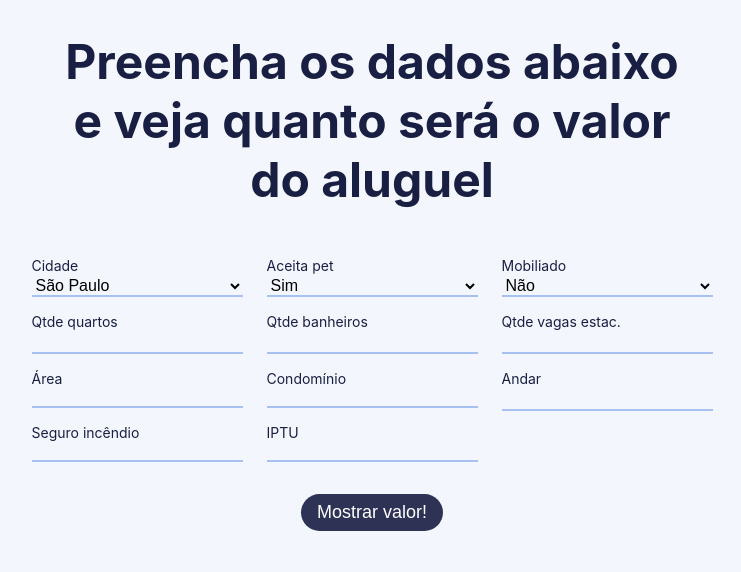
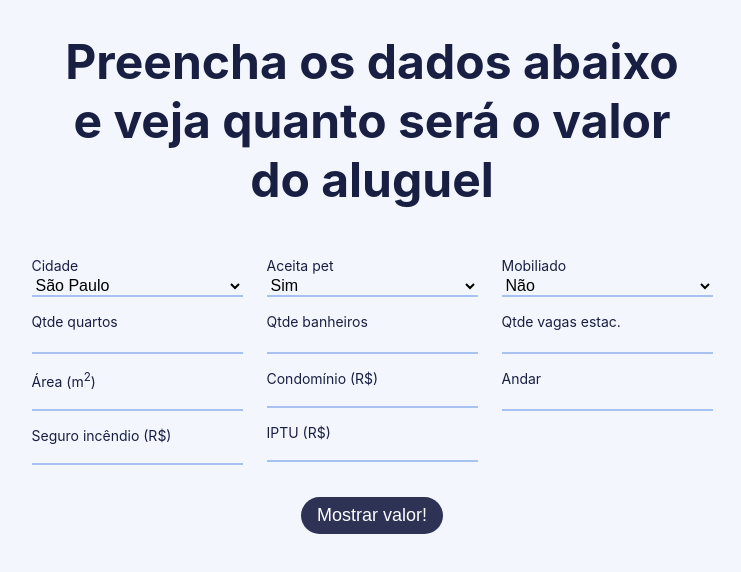
Before and after one commit to RenanNascimento/for-rent, a React (Create React App) app in the folder app/: page / in a window 1280 px wide. Shown: the top 572 px of the page, without its empty margins (268-1009 px from the left). Built offline with nearby package versions, Linux system fonts and the light colour scheme.

Commit message:
[APP] Add numberical symbol to label

```diff
--- a/app/src/components/Form/Form.js
+++ b/app/src/components/Form/Form.js
@@ -11,8 +11,7 @@ const Form = ({ getPredict }) => {
 
   const { register, handleSubmit } = useForm()
 
-  const numStrToFloat = (money) =>
-    parseFloat(money.replace('R$ ', '').replace(' m2', '').replace(',', '.'))
+  const numStrToFloat = (money) => parseFloat(money.replace(',', '.'))
 
   const strToBoolean = (value) => (value === 'true' ? true : false)
 
@@ -93,12 +92,13 @@ const Form = ({ getPredict }) => {
 
           {/* area */}
           <El.Field>
-            <El.Label htmlFor="area">Área</El.Label>
+            <El.Label htmlFor="area">
+              Área (m<sup>2</sup>)
+            </El.Label>
             <NumberFormat
               id="area"
               allowNegative={false}
               decimalSeparator=","
-              suffix=" m2"
               required
               {...register('area')}
             />
@@ -106,12 +106,11 @@ const Form = ({ getPredict }) => {
 
           {/* fire insurance */}
           <El.Field>
-            <El.Label htmlFor="fire-insurance">Seguro incêndio</El.Label>
+            <El.Label htmlFor="fire-insurance">Seguro incêndio (R$)</El.Label>
             <NumberFormat
               id="fire-insurance"
               allowNegative={false}
               decimalSeparator=","
-              prefix="R$ "
               required
               {...register('fireInsurance')}
             />
@@ -143,12 +142,11 @@ const Form = ({ getPredict }) => {
 
           {/* hoa */}
           <El.Field>
-            <El.Label htmlFor="hoa">Condomínio</El.Label>
+            <El.Label htmlFor="hoa">Condomínio (R$)</El.Label>
             <NumberFormat
               id="hoa"
               allowNegative={false}
               decimalSeparator=","
-              prefix="R$ "
               required
               {...register('hoa')}
             />
@@ -156,12 +154,11 @@ const Form = ({ getPredict }) => {
 
           {/* property tax */}
           <El.Field>
-            <El.Label htmlFor="property-tax">IPTU</El.Label>
+            <El.Label htmlFor="property-tax">IPTU (R$)</El.Label>
             <NumberFormat
               id="property-tax"
               allowNegative={false}
               decimalSeparator=","
-              prefix="R$ "
               required
               {...register('propertyTax')}
             />
```
